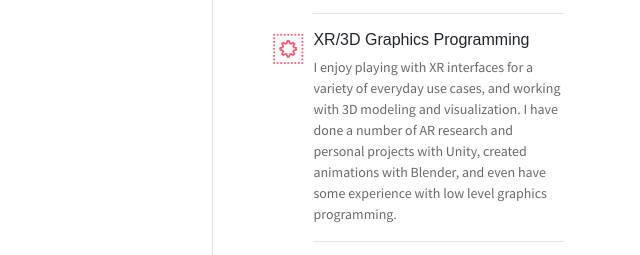
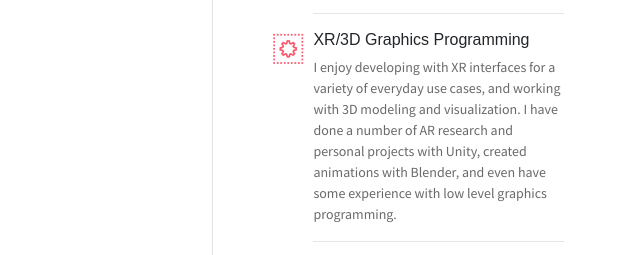
Before and after one commit to shanna1408/shanna1408.github.io, a website: page index.html in a window 1280 px wide. Shown: the part 1087-1342 px from the top of the page, 640-1280 px from the left. Drawn offline with Linux system fonts and the light colour scheme; some packages are replaced by stand-ins of ours.

Commit message:
Finished

```diff
--- a/index.html
+++ b/index.html
@@ -113,7 +113,7 @@
                     <div class="col-10 ml-auto mr-3">
                         <h6>XR/3D Graphics Programming</h6>
                         <p class="subtitle">
-                            I enjoy playing with XR interfaces for a variety of everyday use cases, and working with 3D modeling and visualization. I have done
+                            I enjoy developing with XR interfaces for a variety of everyday use cases, and working with 3D modeling and visualization. I have done
                             a number of AR research and personal projects with Unity, created animations with Blender, and even have some experience with low level graphics programming.
                         </p>
                         <hr>
```
